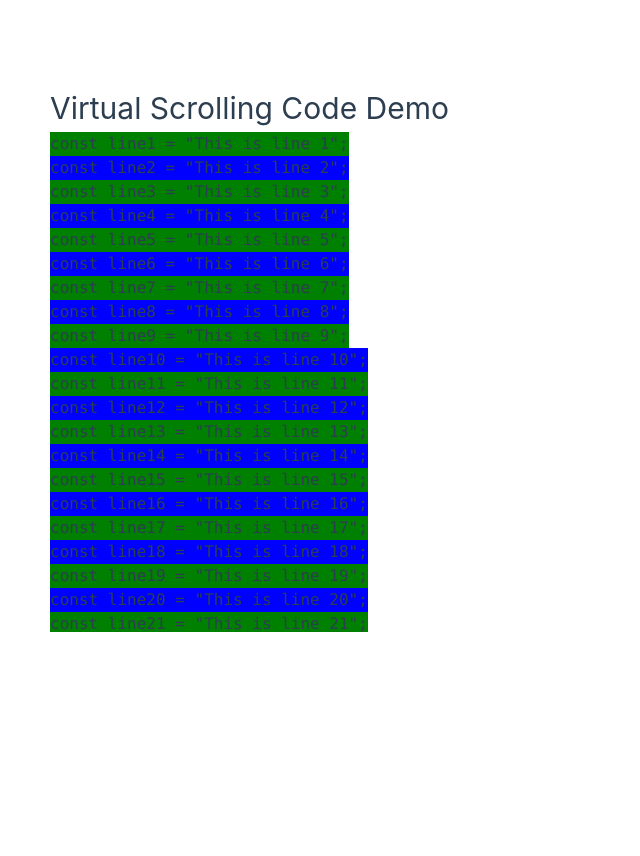
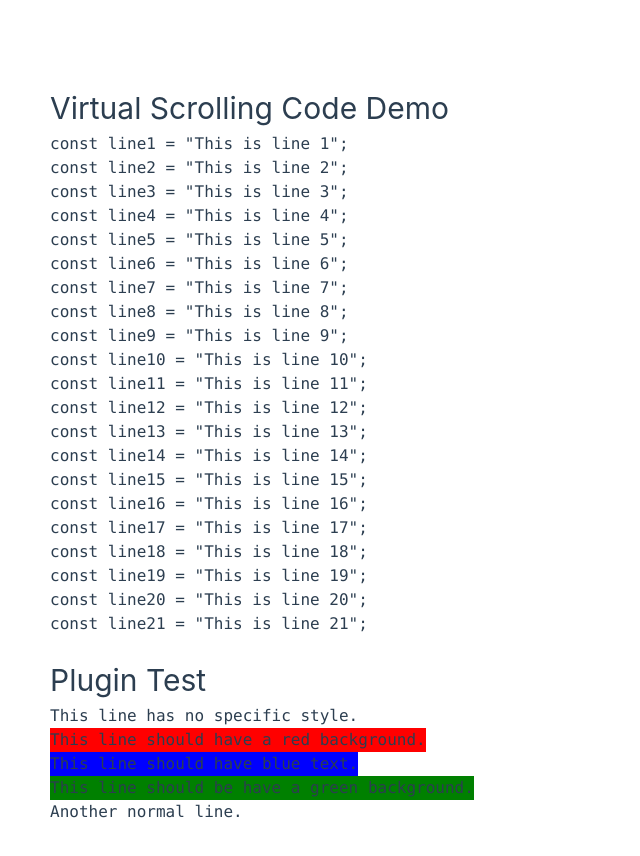
Before and after one commit to belos-street/code-viewer-preview, a Vue app: page / in a window 1280 px wide. Shown: the part 360-1216 px from the top of the page, without its empty margins (0-640 px from the left). Before the commit the page ends 1016 px from the top, so only its background shows below. Built offline with nearby package versions, Linux system fonts and the light colour scheme; the HTML template or start-up script is replaced by a standard one.

Commit message:
fix: 修改demo4

```diff
--- a/lib/plugin/index.ts
+++ b/lib/plugin/index.ts
@@ -1 +1 @@
-export * from './line-bg-color.plugin'
+export * from './line-bg-color'
--- a/lib/plugin/line-bg-color.plugin.ts
+++ b/lib/plugin/line-bg-color/index.ts
@@ -1,4 +1,4 @@
-import type { Plugin, PluginContext } from '../core/types'
+import type { Plugin, PluginContext } from 'lib/core'
 import { h } from 'vue'
 
 export const LineBgColorPlugin: Plugin = {
@@ -9,7 +9,6 @@ export const LineBgColorPlugin: Plugin = {
 
     codeLines.value.map((line) => {
       const bgColor = line.meta?.bgColor
-      // 用 h 函数生成 VNode，赋值到 line.htmlVNode
       if (bgColor) {
         line.vNode = h('div', { style: { background: bgColor } }, line.content)
       } else {
--- a/src/App.vue
+++ b/src/App.vue
@@ -2,7 +2,7 @@
 import demo1 from './example/demo1.vue'
 import demo2 from './example/demo2.vue'
 import demo3 from './example/demo3.vue'
-//import demo4 from './example/demo4.vue'
+import demo4 from './example/demo4.vue'
 </script>
 
 <template>
@@ -10,7 +10,7 @@ import demo3 from './example/demo3.vue'
     <demo1 />
     <demo2 />
     <demo3 />
-    <!-- <demo4 /> -->
+    <demo4 />
   </div>
 </template>
 
--- a/src/example/demo3.vue
+++ b/src/example/demo3.vue
@@ -1,7 +1,7 @@
 <!-- 测试 虚拟滚动 -->
 
 <script setup lang="ts">
-import { CodeViewer, LineBgColorPlugin, type RawCodeLine } from 'lib/index'
+import { CodeViewer, type RawCodeLine } from 'lib/index'
 
 // 生成大量代码行以测试虚拟滚动
 const generateLargeCode = (count: number): RawCodeLine[] => {
@@ -9,8 +9,7 @@ const generateLargeCode = (count: number): RawCodeLine[] => {
   for (let i = 1; i <= count; i++) {
     code.push({
       id: `line${i}`,
-      content: `const line${i} = "This is line ${i}";`,
-      meta: { bgColor: i % 2 === 0 ? 'blue' : 'green' }
+      content: `const line${i} = "This is line ${i}";`
     })
   }
   return code
@@ -22,7 +21,7 @@ const initialCode = generateLargeCode(1000) // 生成10000行代码
 <template>
   <h1>Virtual Scrolling Code Demo</h1>
   <div class="container">
-    <CodeViewer :code="initialCode" :plugins="[LineBgColorPlugin]" />
+    <CodeViewer :code="initialCode" />
   </div>
   <br />
 </template>
--- a/src/example/demo4.vue
+++ b/src/example/demo4.vue
@@ -1,34 +1,23 @@
-<!-- 测试 简单组件 -->
-
 <script setup lang="ts">
-const codeViewerRef = ref<InstanceType<typeof CodeViewer> | null>(null)
+import { CodeViewer, LineBgColorPlugin, type RawCodeLine } from 'lib/index'
 
 const sampleCode: RawCodeLine[] = [
   { id: '1', content: 'This line has no specific style.' },
-  { id: '2', content: 'This line should have a yellow background.', meta: { bgColor: 'yellow' } },
+  { id: '2', content: 'This line should have a red background.', meta: { bgColor: 'red' } },
   { id: '3', content: 'This line should have blue text.', meta: { bgColor: 'blue' } },
   {
     id: '4',
-    content: 'This line should be bold and have a green background.',
-    meta: { backgroundColor: 'green', fontWeight: 'bold' }
+    content: 'This line should be have a green background.',
+    meta: { bgColor: 'green' }
   },
   { id: '5', content: 'Another normal line.' }
 ]
-
-onMounted(() => {
-  if (codeViewerRef.value) {
-    codeViewerRef.value.registerPlugin(LineBgColorPlugin)
-  }
-})
-import { ref, onMounted } from 'vue'
-import { CodeViewer, type RawCodeLine } from 'lib/index'
-import { LineBgColorPlugin } from 'lib/plugin'
 </script>
 
 <template>
   <div class="container">
-    <h1>Simple Code Demo</h1>
-    <CodeViewer ref="codeViewerRef" :code="sampleCode" />
+    <h1>Plugin Test</h1>
+    <CodeViewer :code="sampleCode" :plugins="[LineBgColorPlugin]" />
   </div>
 </template>
 
```
